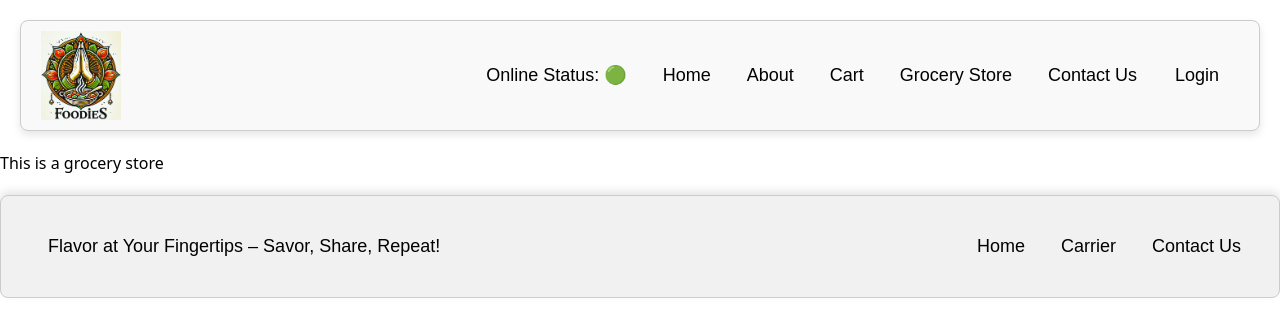
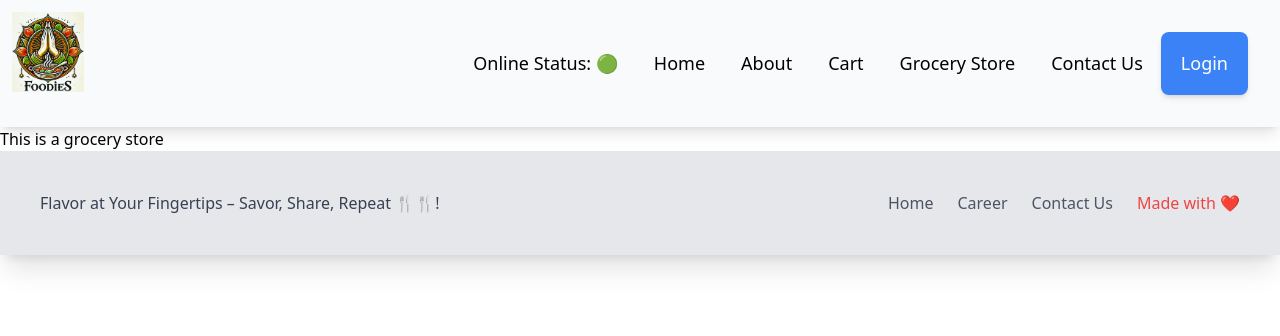
Before and after one commit to ankurbaijal123/foodiesankur, a React (Vite) app: page /grocery in a window 1280 px wide. Shown: the top 336 px of the page. Built offline with nearby package versions, Linux system fonts and the light colour scheme.

Commit message:
Tailwind added

```diff
--- a/index.css
+++ b/index.css
@@ -10,47 +10,9 @@ a {
 a:hover {
     text-decoration: none; /* Prevents underline on hover */
 }
-.Header {
-    display: flex;
-    justify-content: space-between; /* Space out items evenly */
-    align-items: center; /* Vertically center the items */
-    border: 1px solid #cccccc; /* Subtle border for a cleaner look */
-    padding: 10px 20px; /* Add padding for better spacing */
-    margin: 20px; /* Consistent spacing outside the header */
-    background-color: #f9f9f9; /* Light background for better contrast */
-    border-radius: 8px; /* Rounded corners for a modern look */
-    box-shadow: 0 4px 8px rgba(0, 0, 0, 0.1); /* Subtle shadow for depth */
-    font-family: 'Arial', sans-serif; /* Use a clean, readable font */
-}
-
-/* Optional styles for items inside the header */
-.Header .logo {
-    font-size: 1.5rem; /* Slightly larger font for logo or title */
-    font-weight: bold;
-    color: #333333;
-}
-
-.Header .nav {
-    display: flex;
-    gap: 15px; /* Space between navigation items */
-}
-
-.Header .nav a {
-    text-decoration: none; /* Remove underlines from links */
-    font-size: 1rem;
-    color: #007bff; /* Subtle blue for links */
-    transition: color 0.2s ease; /* Smooth color change on hover */
-}
-
-.Header .nav a:hover {
-    color: #0056b3; /* Darker blue on hover */
-}
 
 
-.app-logo {
-    width: 80px;
-    height: 89px;
-}
+
 
 
 .nav-items > ul {
@@ -65,7 +27,8 @@ a:hover {
 }
 
 .res-card {
-    width: 240px;
+    width: 250px;
+    height: 350px;
     background-color: #ffffff; /* Clean white background */
     padding: 10px;
     margin: 20px;
--- a/index.html
+++ b/index.html
@@ -4,7 +4,9 @@
   <meta charset="UTF-8">
   <meta name="viewport" content="width=device-width, initial-scale=1.0">
   <link href="./index.css" type="text/css" rel="stylesheet">
-  <title>Document</title>
+  <link rel="icon" href="./favicon.ico" type="image/x-icon">
+
+  <title>Foodies</title>
 </head>
 <body>
   <div id="root">Ankur</div>
--- a/package.json
+++ b/package.json
@@ -19,6 +19,8 @@
     "tailwindcss": "^3.4.17"
   },
   "dependencies": {
+    "@parcel/transformer-postcss": "^2.13.3",
+    "autoprefixer": "^10.4.20",
     "axios": "^1.7.9",
     "react": "^18.3.1",
     "react-dom": "^18.3.1",
--- a/src/Components/CSS/RestuarentMenu.css
+++ b/src/Components/CSS/RestuarentMenu.css
@@ -38,7 +38,6 @@
     max-width: 60%; /* Limit the width of the text content */
   }
 
-  .text-container h1,
   .text-container h3,
   .text-container h4 {
     margin: 10px 0; /* Add space between text items */
--- a/src/Components/Footer.js
+++ b/src/Components/Footer.js
@@ -1,20 +1,28 @@
 const Footer = () => {
   return (
-      <div className="Footer">
-        {/* <div className="logo-container">
-          <img className="app-logo" src={logo} alt="App Logo" />
-        </div> */}
-        <div className="nav-itemss">
-          <ul>
-            <li>Flavor at Your Fingertips – Savor, Share, Repeat!</li>
+    <div className="bg-gray-200 shadow-xl flex flex-col md:flex-row justify-between p-10">
+      <div className="text-center md:text-left mb-4 md:mb-0">
+        <p className="text-gray-700 font-medium">
+          Flavor at Your Fingertips – Savor, Share, Repeat 🍴🍴!
+        </p>
+      </div>
+      <div className="flex justify-center md:justify-end">
+        <ul className="flex space-x-6 text-gray-600">
+          <li className="hover:text-blue-500 transition duration-300 cursor-pointer">
+            Home
+          </li>
+          <li className="hover:text-blue-500 transition duration-300 cursor-pointer">
+            Career
+          </li>
+          <li className="hover:text-blue-500 transition duration-300 cursor-pointer">
+            Contact Us
+          </li>
+          <li className="text-red-500 transition duration-300 ">
+          <h4>Made with ❤️ </h4>
+          </li>
         </ul>
-        </div>
-        <div className="nav-items">
-          <ul>
-            <li>Home</li>
-            <li>Carrier</li>
-            <li>Contact Us</li>
-          </ul>
+
+
       </div>
     </div>
   );
--- a/src/Components/Header.js
+++ b/src/Components/Header.js
@@ -8,25 +8,43 @@ const Header = () => {
   const[btnName, setLoginBtn] = useState("Login");
   const online = useOnlineStatus();
     return (
-      <div className="Header">
-        <div className="logo-container">
-          <img className="app-logo" src={logo} alt="App Logo" />
-        </div>
-        <div className="nav-items">
-          <ul>
-          <li> Online Status: {online ? "🟢": "🔴" }</li>
-            <li> <Link to= "/">Home</Link></li>
-            <li> <Link to= "/about">About</Link></li>
-            <li>Cart</li>
-            <li><Link to="/grocery">Grocery Store</Link></li>
-            <li> <Link to= "/contact">Contact Us</Link></li>
-            <button className="login-button"
-            onClick={() =>{
-              btnName === "Login"?setLoginBtn("Logout") : setLoginBtn("Login")
-            }}>{btnName}</button>
-          </ul>
-        </div>
-      </div>
+
+      <div className="flex justify-between bg-gray-50 shadow-lg">
+  <div className="logo-container">
+  <Link to="/"><img className="w-24 p-3" src={logo} alt="App Logo" /></Link>
+  </div>
+  <div className="nav-items items-center">
+    <ul className="flex p-4 m-4">
+      <li className="px-4 transition-all duration-300 ease-in-out">
+        Online Status: {online ? "🟢" : "🔴"}
+      </li>
+      <li className="px-4 hover:text-blue-500 hover:scale-105 transition-all duration-300 ease-in-out">
+        <Link to="/">Home</Link>
+      </li>
+      <li className="px-4 hover:text-blue-500 hover:scale-105 transition-all duration-300 ease-in-out">
+        <Link to="/about">About</Link>
+      </li>
+      <li className="px-4 hover:text-blue-500 hover:scale-105 transition-all duration-300 ease-in-out">
+        Cart
+      </li>
+      <li className="px-4 hover:text-blue-500 hover:scale-105 transition-all duration-300 ease-in-out">
+        <Link to="/grocery">Grocery Store</Link>
+      </li>
+      <li className="px-4 hover:text-blue-500 hover:scale-105 transition-all duration-300 ease-in-out">
+        <Link to="/contact">Contact Us</Link>
+      </li>
+      <button
+        className="login-button px-4 py-2 bg-blue-500 text-white rounded-lg hover:bg-blue-600 shadow-md transition-all"
+        onClick={() => {
+          btnName === "Login" ? setLoginBtn("Logout") : setLoginBtn("Login");
+        }}
+      >
+        {btnName}
+      </button>
+    </ul>
+  </div>
+</div>
+
     );
   };
 
--- a/src/Components/RestuarentCard.js
+++ b/src/Components/RestuarentCard.js
@@ -10,9 +10,9 @@ export const RestuarentCard = (props) =>{ /* destructuring on the fly  ---> inst
           <img className="res-logo" src={CDN_URL + resData.cloudinaryImageId } alt="logo-res" />
               <h3>{resData.name}</h3>
               <h4>{resData.cuisines.join(', ')}</h4>
-              <h4>{resData.avgRating} stars</h4>
+              <h4>{resData.avgRating} ⭐</h4>
               <h4>{resData.costForTwo}</h4>
-              <h4>{resData.sla.deliveryTime} minutes</h4>
+              <h4>{resData.sla.deliveryTime} minutes 🚚</h4>
           </div>
       )
   }
--- a/src/Components/RestuarentMenu.js
+++ b/src/Components/RestuarentMenu.js
@@ -32,12 +32,12 @@ const RestuarentMenu = () => {
     <div className="restaurant-details">
     <div className="details">
       <div className="text-container">
-      <h1>{name}</h1>
+        <h1><b>{name}</b></h1>
         <h3>{locality}</h3>
-        <h3>{city}</h3>
+        <h3>{city} </h3>
         <h4>{costForTwoMessage}</h4>
-        <h4>Average Rating: {avgRating}</h4>
-        <h4>Cuisines: {cuisines?.join(", ")}</h4>
+        <h4>Average Rating: {avgRating} ⭐</h4>
+        <h4>Cuisines: {cuisines?.join(", ")} 🍜</h4>
       </div>
 
         <div className="image-container">
--- a/src/Components/Restuarents/RestuarentOffers.js
+++ b/src/Components/Restuarents/RestuarentOffers.js
@@ -2,7 +2,7 @@ import "../CSS/RestuarentMenu.css";
 import "../../../index.css"
 const RestuarentOffers= ({resInfor}) =>{
     const offers =
-    resInfor?.cards[3]?.card?.card?.gridElements?.infoWithindex?.offers?.map(
+    resInfor?.cards[3]?.card?.card?.gridElements?.infoWithStyle?.offers?.map(
       (off) => off.info
     ) || [];
 
```
Also changed, not shown: src/Components/Body.js (+12 -12 lines), .postcssrc (added), tailwind.config.js (line endings or trailing spaces), 2 other files (tests, documents, lock files or other folders). Lines whose indentation alone changed are shown as unchanged.
